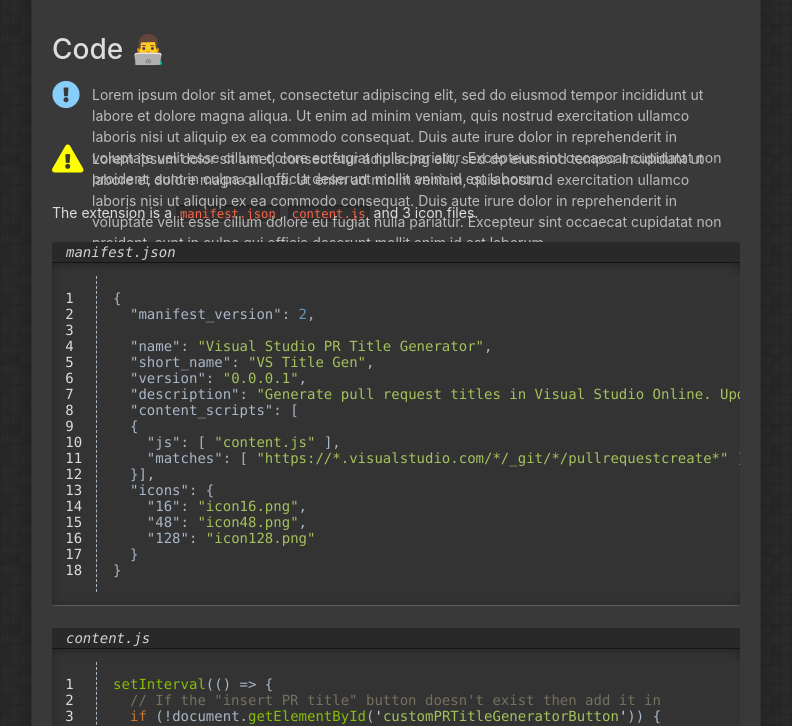
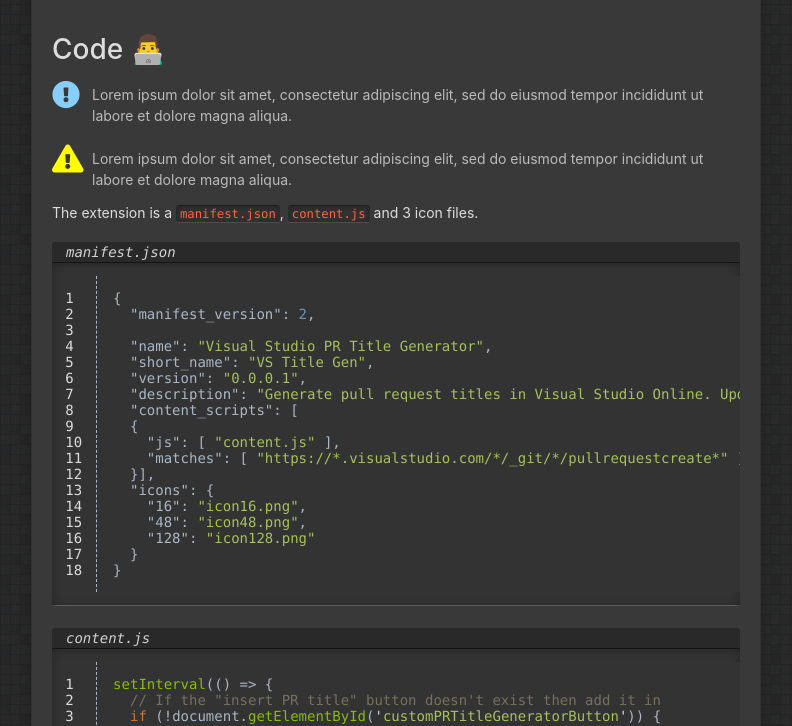
Before and after one commit to chris-pilcher/chris-pilcher.github.io, a Jekyll site: the page built from _posts/2019-05-19-pull-request-chrome-extension.md, in a window 1280 px wide and 900 px high, scrolled down 1542 px, cut to the strip 174-900 px from the top of the window. Shown: the whole strip, without its empty margins (149-941 px from the left). Built offline with Jekyll 4.4.1, drawn with Linux system fonts in a browser that asks for light colours.

Commit message:
Update 2019-05-19-pull-request-chrome-extension.md

```diff
--- a/_posts/2019-05-19-pull-request-chrome-extension.md
+++ b/_posts/2019-05-19-pull-request-chrome-extension.md
@@ -29,10 +29,10 @@
 
 # Code 👨‍💻
 
->Lorem ipsum dolor sit amet, consectetur adipiscing elit, sed do eiusmod tempor incididunt ut labore et dolore magna aliqua. Ut enim ad minim veniam, quis nostrud exercitation ullamco laboris nisi ut aliquip ex ea commodo consequat. Duis aute irure dolor in reprehenderit in voluptate velit esse cillum dolore eu fugiat nulla pariatur. Excepteur sint occaecat cupidatat non proident, sunt in culpa qui officia deserunt mollit anim id est laborum.
+>Lorem ipsum dolor sit amet, consectetur adipiscing elit, sed do eiusmod tempor incididunt ut labore et dolore magna aliqua.
 {: .note}
 
->Lorem ipsum dolor sit amet, consectetur adipiscing elit, sed do eiusmod tempor incididunt ut labore et dolore magna aliqua. Ut enim ad minim veniam, quis nostrud exercitation ullamco laboris nisi ut aliquip ex ea commodo consequat. Duis aute irure dolor in reprehenderit in voluptate velit esse cillum dolore eu fugiat nulla pariatur. Excepteur sint occaecat cupidatat non proident, sunt in culpa qui officia deserunt mollit anim id est laborum.
+>Lorem ipsum dolor sit amet, consectetur adipiscing elit, sed do eiusmod tempor incididunt ut labore et dolore magna aliqua.
 {: .note .warning}
 
 The extension is a `manifest.json`, `content.js` and 3 icon files.
```
